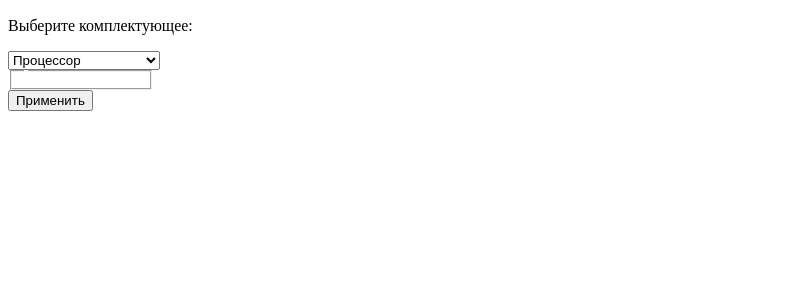
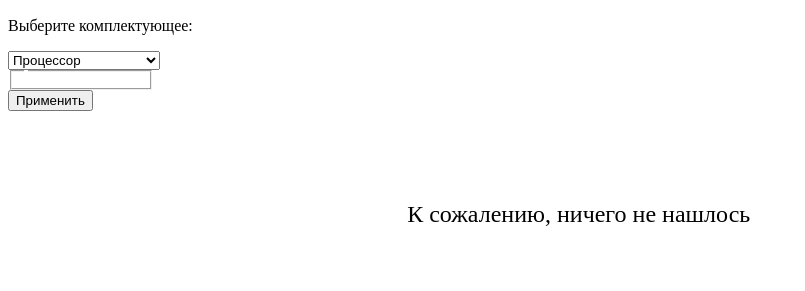
Before and after one commit to c1trusss/web_computer_constructor, a Flask app: template templates/index.html in a window 1280 px wide. Shown: the part 69-360 px from the top of the page, without its empty margins (0-805 px from the left). Run offline with Flask 3, Linux system fonts and the light colour scheme; the template is opened without the code that fills it, so the values that code supplies are empty.

Commit message:
добавлено сообщение об отсутствии найденных результатов

```diff
--- a/static/css/style.css
+++ b/static/css/style.css
@@ -88,6 +88,13 @@ div.checkbox {
     transition: color 0.3s
 }
 
+.nothing__found {
+    font-size: 24px;
+    margin-top: 180px;
+    text-align: center;
+    padding: 20px
+}
+
 .display__item {
     border-bottom: 1px solid #000
 }
--- a/templates/index.html
+++ b/templates/index.html
@@ -39,6 +39,7 @@
     <button type="submit">Применить</button>
   </form>
   <div class="display__items">
+    {% if details %}
       {% for detail in details %}
         <div class="display__item">
           <img src="{{ detail.image }}" alt="{{ detail.title }}" width="50">
@@ -47,6 +48,9 @@
           <button class="add__button" value="{{ detail }}">Добавить в сборку</button>
         </div>
       {% endfor %}
+    {% else %}
+      <p class="nothing__found">К сожалению, ничего не нашлось</p>
+    {% endif %}
   </div>
 </div>
 
```
Lines whose indentation alone changed are shown as unchanged.
